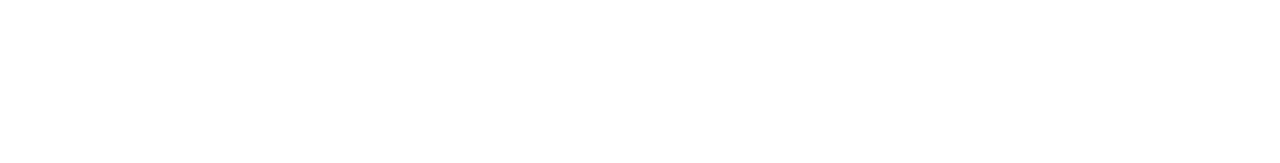
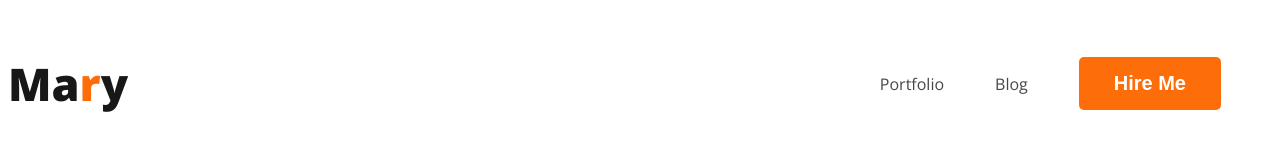
Before and after one commit to ZilanyDV/Developer-Portfolio., a plain HTML site: page index.htm in a window 1280 px wide. Drawn offline with nearby package versions, Linux system fonts and the light colour scheme.

Commit message:
added navbar

```diff
--- a/index.htm
+++ b/index.htm
@@ -1,13 +1,26 @@
 <!DOCTYPE html>
 <html lang="en">
+
 <head>
     <meta charset="UTF-8">
     <meta name="viewport" content="width=device-width, initial-scale=1.0">
     <title> Web Developer portfolio.</title>
+    <link rel="preconnect" href="https://fonts.googleapis.com">
+    <link rel="preconnect" href="https://fonts.gstatic.com" crossorigin>
+    <link href="https://fonts.googleapis.com/css2?family=Open+Sans:wght@400;700;800&display=swap" rel="stylesheet">
+    <link rel="stylesheet" href="styles/portfolio.css">
 </head>
+
 <body>
     <header>
-
+        <nav>
+            <h3 class="nav-title">Ma<span class="primary-color">r</span>y</h3>
+            <ul>
+                <li><a href="">Portfolio</a></li>
+                <li><a href="">Blog</a></li>
+                <li><button class="primary-button">Hire Me</button></li>
+            </ul>
+        </nav>
     </header>
     <main>
 
@@ -16,4 +29,5 @@
 
     </footer>
 </body>
+
 </html>
--- /dev/null
+++ b/styles/portfolio.css
@@ -0,0 +1,48 @@
+/* Common shared styles */
+body {
+    font-family: 'Open Sans', sans-serif;
+}
+
+/* nav relaated styles */
+nav {
+    display: flex;
+    align-items: center;
+    justify-content: space-between;
+}
+
+.nav-title {
+    color: var(--Dark-01, #181818);
+    font-size: 45px;
+    font-weight: 800;
+    line-height: normal;
+}
+
+.primary-color {
+    color: #FD6E0A;
+}
+
+.primary-button {
+    border-radius: 5px;
+    background: #FD6E0A;
+    border: 0px;
+    color: #FFF;
+    font-size: 20px;
+    font-weight: 700;
+    padding: 15px 35px;
+}
+
+nav>ul {
+    display: flex;
+    align-items: center;
+}
+
+nav li {
+    list-style: none;
+    margin-right: 51px;
+
+}
+
+nav a {
+    text-decoration: none;
+    color: #474747;
+}
```
